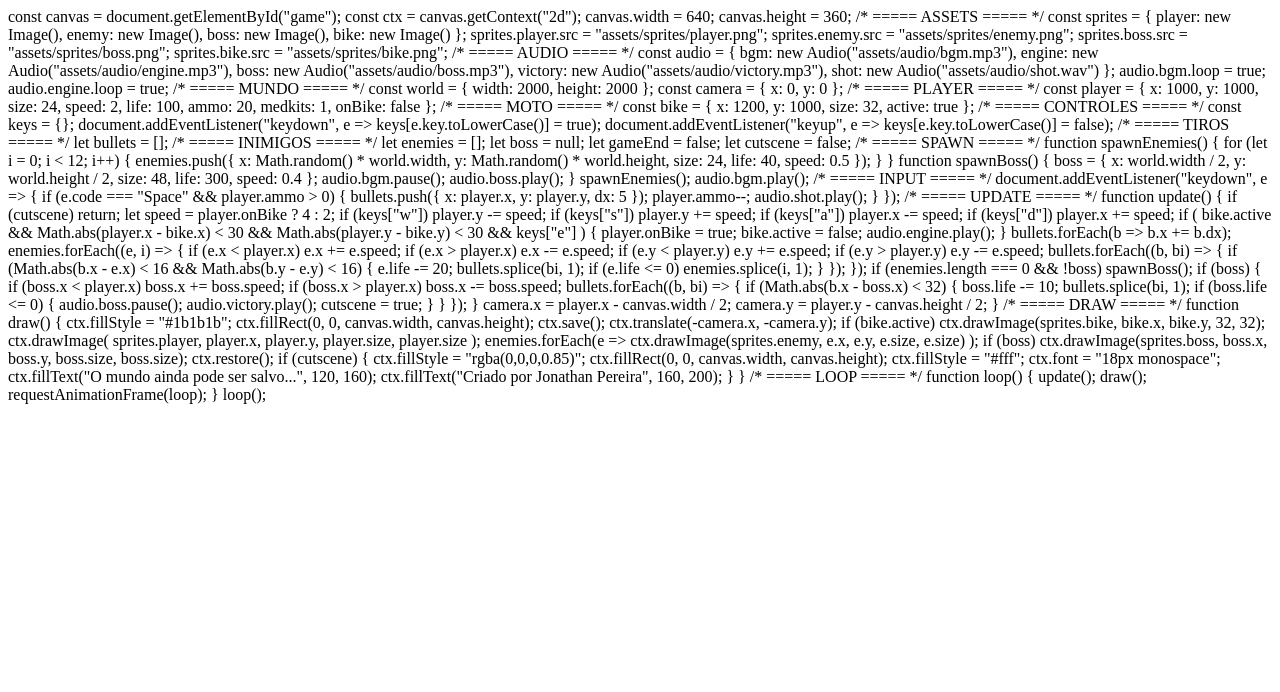
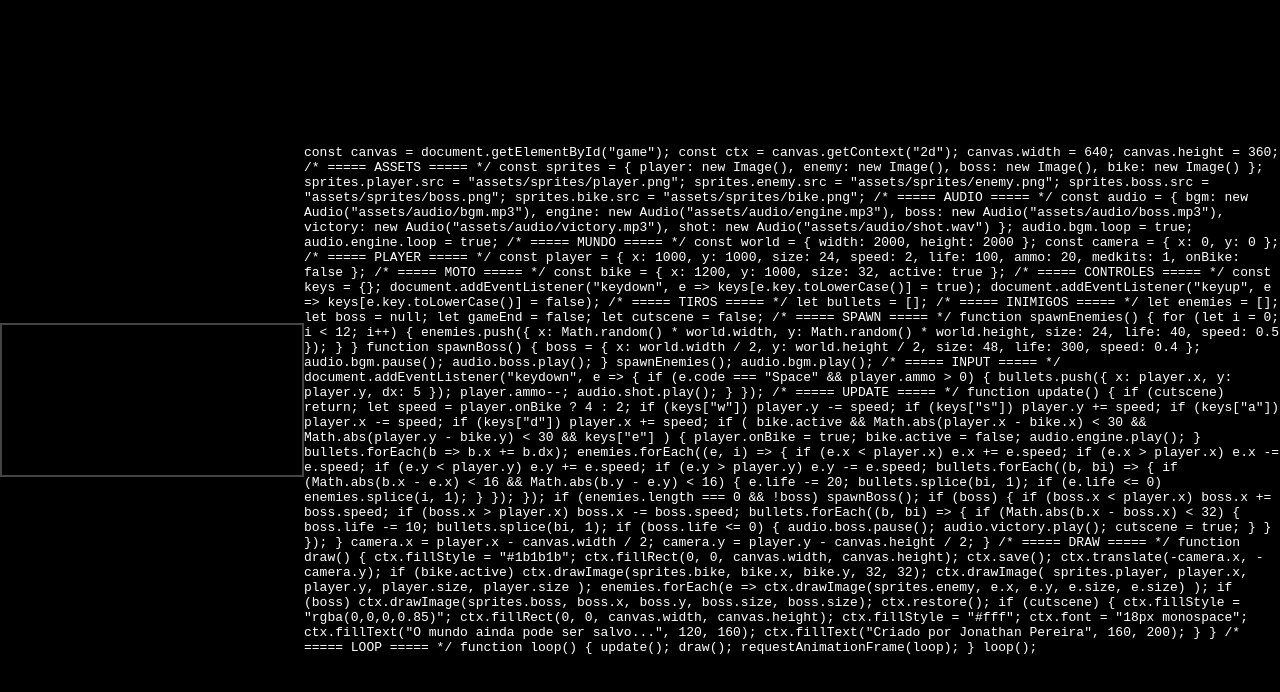
Before and after one commit to jonathan555cry-netizen/Pixel-survivors, a plain HTML site: page index.html in a window 1280 px wide. Drawn offline with Linux system fonts and the light colour scheme.

Commit message:
index.html

```diff
--- a/index.html
+++ b/index.html
@@ -1,3 +1,33 @@
+<!DOCTYPE html>
+<html lang="pt-br">
+<head>
+  <meta charset="UTF-8">
+  <title>Pixel Survivors – Echoes of Hope</title>
+  <style>
+    body {
+      margin: 0;
+      background: black;
+      display: flex;
+      justify-content: center;
+      align-items: center;
+      height: 100vh;
+      color: white;
+      font-family: monospace;
+    }
+    canvas {
+      border: 2px solid #444;
+    }
+  </style>
+</head>
+<body>
+
+  <canvas id="game"></canvas>
+
+  <!-- ISSO AQUI É O MAIS IMPORTANTE -->
+  <script src="game.js"></script>
+
+</body>
+</html>
 const canvas = document.getElementById("game");
 const ctx = canvas.getContext("2d");
 canvas.width = 640;
```
